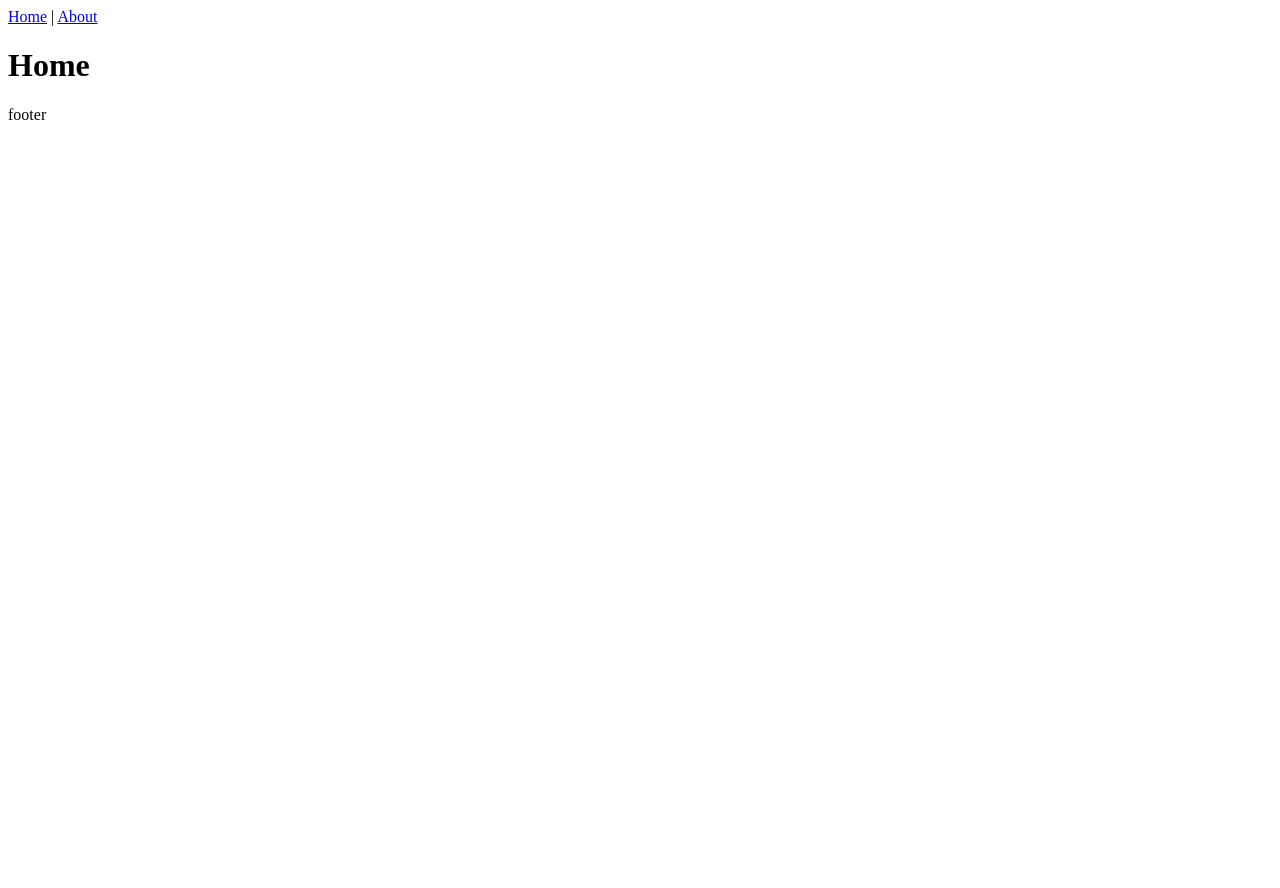
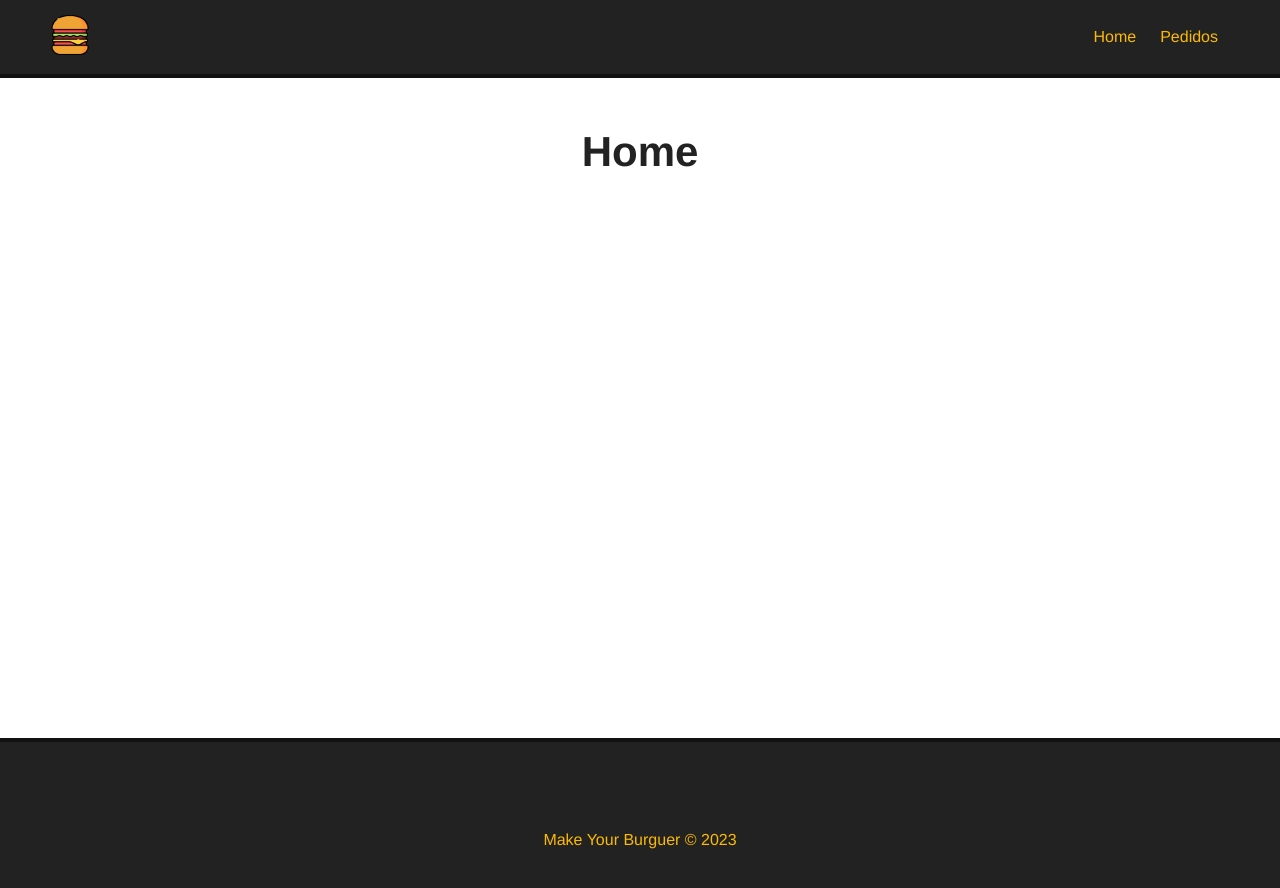
Before and after one commit to NicolasCastela/makeburguer, a Vue app: page / in a window 1280 px wide. Shown: the top 888 px of the page. Before the commit the page ends 800 px from the top, so only its background shows below. Built offline with nearby package versions, Linux system fonts and the light colour scheme.

Commit message:
att-3 #22

```diff
--- a/src/App.vue
+++ b/src/App.vue
@@ -1,7 +1,7 @@
 
 import Navbar from './components/Navbar.vue';
 <template>
-  <Navbar />
+  <Navbar :logo="logo_src" :alt="app_name" />
   <router-view/>
   <Footer />
 </template>
@@ -14,9 +14,38 @@
   components:{
   Navbar,Footer
 
+},
+data(){
+  return{
+    logo_src: "/img/logo.png ",
+    app_name: "Make Your Burguer"
+  }
 }
 }
 
 
 
 </script>
+
+
+<style>
+*{
+  font-family: Helvetica;
+  padding: 0;
+  margin: 0;
+  box-sizing: border-box;
+}
+.main-container{
+  margin:50px;
+  min-height: 560px;
+
+}
+
+h1{
+  text-align: center;
+  font-size: 42px;
+  margin-bottom:30px ;
+  color: #222;
+}
+
+</style>
--- a/src/components/Footer.vue
+++ b/src/components/Footer.vue
@@ -1,7 +1,10 @@
 <template>
-    <div>
-        <p>footer</p>
-    </div>
+    <footer id="footer">
+
+        <p>
+            Make Your Burguer &copy; 2023
+        </p>
+   </footer>
 </template>
 
 
@@ -12,5 +15,16 @@
 </script>
 
 <style scoped>
+#footer{
 
+    height: 200px;
+    background-color: #222;
+    border-top: 4px solid #111;
+    color: #FCBA03;
+    display: flex;
+    align-items: center;
+    justify-content: center;
+
+    width: 100%;
+}
 </style>
--- a/src/components/Navbar.vue
+++ b/src/components/Navbar.vue
@@ -1,11 +1,11 @@
 <template>
     <div>
         <nav>
-            <router-link  to="/">
-                <img src=""  id="logo">
+            <router-link  to="/" id="logo-url">
+                <img :src="logo" :alt="alt"  id="logo">
             </router-link>
-         <router-link to="/">Home</router-link> |
-         <router-link to="/pedidos">About</router-link>
+         <router-link to="/">Home</router-link>
+         <router-link to="/pedidos">Pedidos</router-link>
         </nav>
     </div>
 </template>
@@ -15,7 +15,43 @@
 <script>
 
 export default{
-name:'Navbar'
+name:'Navbar',
+props: ["logo", "alt"]
 
 }
 </script>
+
+<style scoped>
+
+nav{
+    background-color: #222;
+    border-bottom: 4px solid #111;
+    padding: 15px 50px;
+    display: flex;
+    justify-content: flex-end;
+    align-items: center;
+}
+
+#logo-url{
+margin: auto;
+margin-left: 0;
+}
+
+#logo{
+    width:40px ;
+    height: 40px;;
+}
+
+nav a{
+    color: #FCBA03;
+    text-decoration: none;
+    margin: 12px;
+    transition: .5s;
+}
+nav a:hover{
+    color:#FFF;
+}
+
+
+
+</style>
--- a/src/views/Home.vue
+++ b/src/views/Home.vue
@@ -1,6 +1,7 @@
 <template>
-  <div class="home">
+  <div class="main-container">
     <h1>Home</h1>
+
   </div>
 </template>
 
--- a/src/views/Pedidos.vue
+++ b/src/views/Pedidos.vue
@@ -1,5 +1,5 @@
 <template>
-  <div>
+  <div class="main-container">
     <h1>Pedidos</h1>
   </div>
 </template>
```
